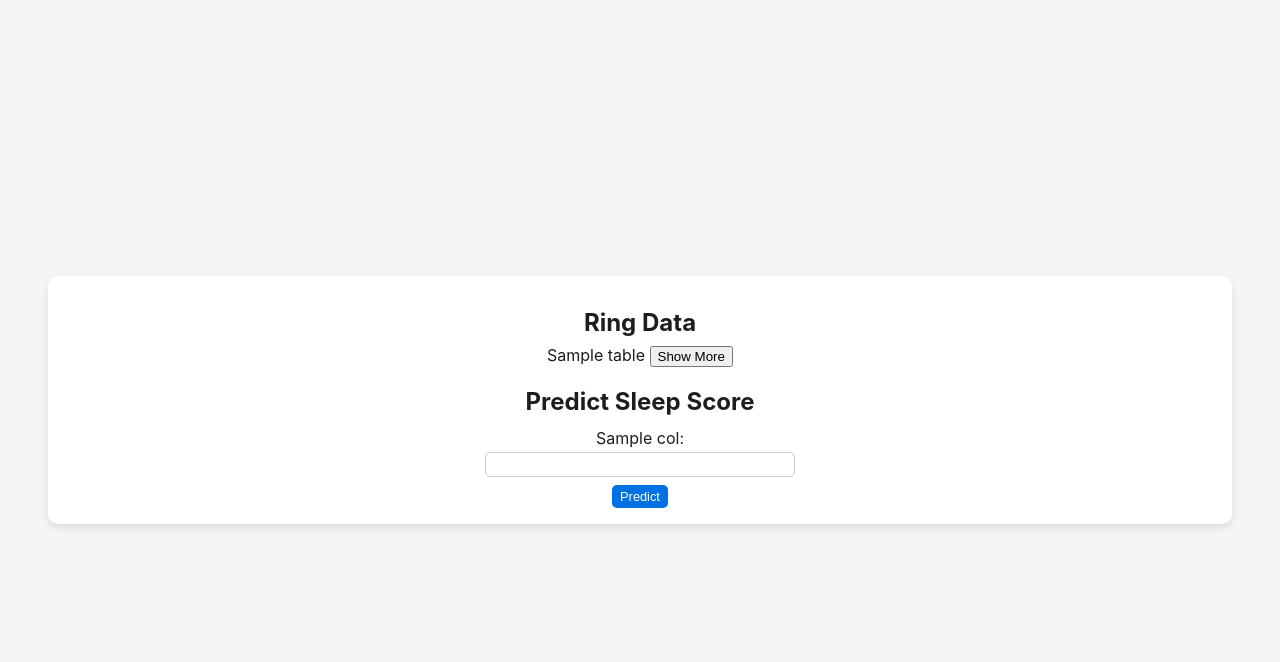
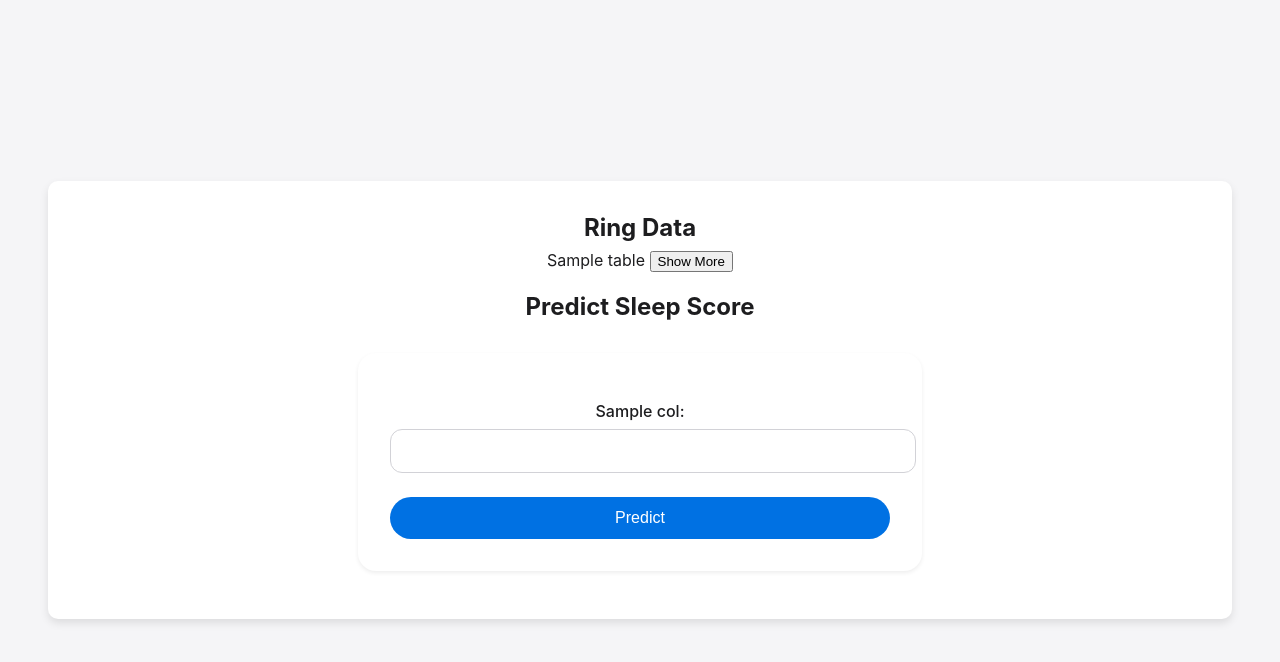
Before and after one commit to JaimeQuezadaJr/MLPractice, a Flask app: template templates/table.html in a window 1280 px wide. Shown: the top 662 px of the page. Run offline with Flask 3, Linux system fonts and the light colour scheme; the template is opened without the code that fills it: most values are stand-ins (such as "Sample title", 1, 10 or a date in 2020).

Commit message:
new styling changes

```diff
--- a/app.py
+++ b/app.py
@@ -69,15 +69,49 @@ def predict():
     X = pd.DataFrame(user_data, columns=X_columns)
     y_pred = model.predict(X)
 
+    # Set the style for the plot
+    plt.style.use('seaborn-v0_8-white')
     plt.figure(figsize=(10, 6))
-    plt.scatter(sleep_data[X_columns[2]], sleep_data['Total Sleep Score'], color='gray', label='Original Data')
-    plt.scatter(X.iloc[:, 2], y_pred, color='blue', label='Predicted Data')
-    plt.xlabel(X_columns[2])
-    plt.ylabel('Total Sleep Score')
-    plt.title('Linear Regression Prediction')
-    plt.legend()
+
+    # Create the scatter plot with modern styling
+    plt.scatter(sleep_data[X_columns[2]], sleep_data['Total Sleep Score'],
+                color='#E8E8ED',
+                alpha=0.5,
+                s=100,
+                label='Historical Data')
+
+    plt.scatter(X.iloc[:, 2], y_pred,
+                color='#0071e3',
+                s=150,
+                label='Your Prediction',
+                zorder=5)  # Ensure prediction appears on top
+
+    # Style the plot
+    plt.xlabel(X_columns[2], fontsize=12, color='#1d1d1f')
+    plt.ylabel('Total Sleep Score', fontsize=12, color='#1d1d1f')
+    plt.title('Sleep Score Prediction', fontsize=14, color='#1d1d1f', pad=20)
+
+    # Customize grid
+    plt.grid(True, linestyle='--', alpha=0.3)
+
+    # Customize spines
+    for spine in plt.gca().spines.values():
+        spine.set_color('#d2d2d7')
+        spine.set_linewidth(0.5)
+
+    # Customize legend
+    plt.legend(frameon=True, facecolor='white', edgecolor='#d2d2d7')
+
+    # Set background color
+    plt.gca().set_facecolor('white')
+    plt.gcf().set_facecolor('white')
+
+    # Add padding
+    plt.tight_layout()
+
+    # Save with high DPI for retina displays
     chart_path = os.path.join('static', 'chart.png')
-    plt.savefig(chart_path)
+    plt.savefig(chart_path, dpi=300, bbox_inches='tight')
     plt.close()
 
     return render_template('result.html', prediction=prediction, chart_path=chart_path)
--- a/static/table.css
+++ b/static/table.css
@@ -26,42 +26,65 @@ table.data {
     width: 100%;
     border-collapse: collapse;
     margin-bottom: 1rem;
-    font-size: 0.8rem; /* Reduce font size */
+    font-size: 0.9rem;
+    background: white;
+    box-shadow: 0 1px 2px rgba(0, 0, 0, 0.07);
 }
 table.data th, table.data td {
-    border: 1px solid #ddd;
-    padding: 4px; /* Reduce padding */
+    padding: 8px 12px;
     text-align: left;
+    border: none;
+    border-bottom: 1px solid #f2f2f2;
 }
 table.data th {
-    background-color: #f2f2f2;
+    background-color: white;
+    font-weight: 500;
+    color: #1d1d1f;
+    position: sticky;
+    top: 0;
+    z-index: 1;
+}
+table.data tr:hover {
+    background-color: #f5f5f7;
 }
 form {
-    display: flex;
-    flex-direction: column;
-    align-items: center;
+    max-width: 500px;
+    margin: 2rem auto;
+    padding: 2rem;
+    background: white;
+    border-radius: 18px;
+    box-shadow: 0 2px 4px rgba(0, 0, 0, 0.07);
 }
 label {
-    margin: 0.25rem 0; /* Reduce margin */
+    display: block;
+    margin: 1rem 0 0.5rem;
+    color: #1d1d1f;
+    font-weight: 500;
 }
 input[type="text"] {
-    padding: 0.25rem; /* Reduce padding */
-    border: 1px solid #ccc;
-    border-radius: 5px;
-    margin-bottom: 0.5rem; /* Reduce margin */
     width: 100%;
-    max-width: 300px;
-    font-size: 0.8rem; /* Reduce font size */
+    padding: 12px;
+    border: 1px solid #d2d2d7;
+    border-radius: 12px;
+    font-size: 1rem;
+    transition: border-color 0.2s;
+}
+input[type="text"]:focus {
+    outline: none;
+    border-color: #0071e3;
 }
 input[type="submit"] {
     background-color: #0071e3;
     color: white;
     border: none;
-    padding: 0.25rem 0.5rem; /* Reduce padding */
-    border-radius: 5px;
+    padding: 12px 24px;
+    border-radius: 980px;
     cursor: pointer;
-    font-size: 0.8rem; /* Reduce font size */
+    font-size: 1rem;
+    margin-top: 1.5rem;
+    width: 100%;
+    transition: background-color 0.2s;
 }
 input[type="submit"]:hover {
-    background-color: #005bb5;
+    background-color: #0077ED;
 }
```
Also changed, not shown: static/result.css (+32 -21 lines), static/styles.css (added, +28 -0 lines), static/chart.png.
